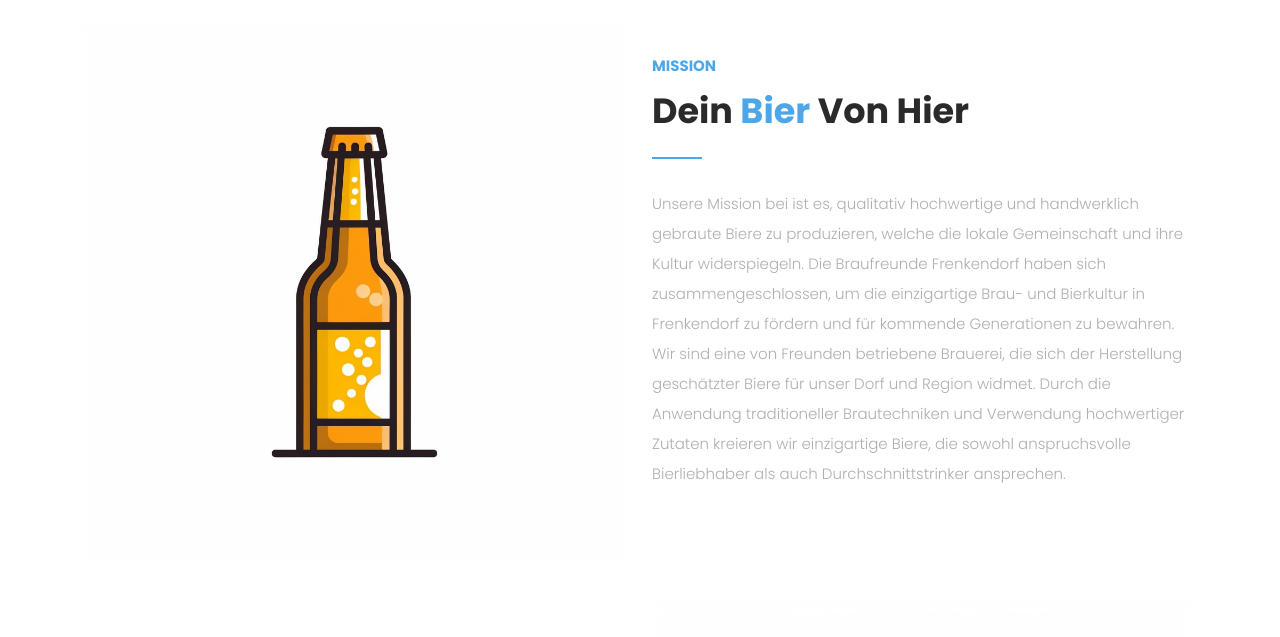
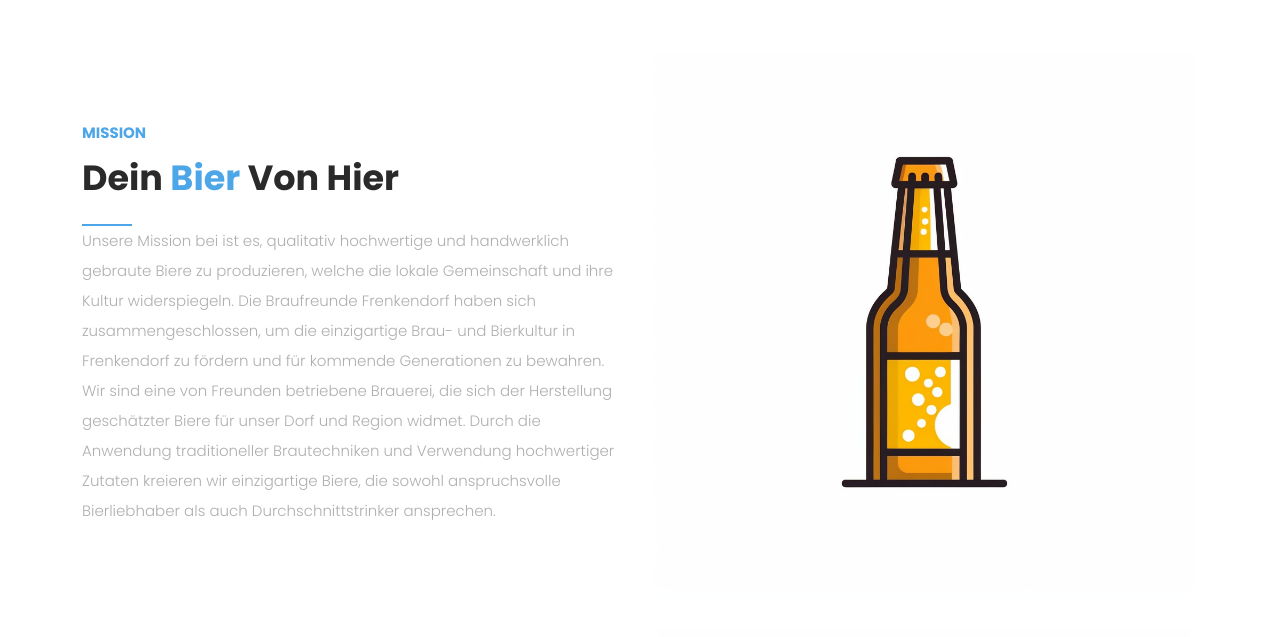
Before and after one commit to braufreunde-frenkendorf/braufreunde-frenkendorf.github.io, a plain HTML site: page index.html in a window 1280 px wide. Shown: the part 803-1440 px from the top of the page. Drawn offline with Linux system fonts and the light colour scheme.

Commit message:
fix layout

```diff
--- a/index.html
+++ b/index.html
@@ -9,7 +9,8 @@
   <meta name="author" content="">
   <link rel="preconnect" href="https://fonts.googleapis.com">
   <link rel="preconnect" href="https://fonts.gstatic.com" crossorigin>
-    <link href="https://fonts.googleapis.com/css2?family=Poppins:wght@100;200;300;400;500;600;700;800;900&display=swap" rel="stylesheet">
+  <link href="https://fonts.googleapis.com/css2?family=Poppins:wght@100;200;300;400;500;600;700;800;900&display=swap"
+    rel="stylesheet">
 
   <title>Braufreunde Frenkendorf</title>
 
@@ -55,7 +56,9 @@
               <li class="scroll-to-section"><a href="#top" class="active">Home</a></li>
               <li class="scroll-to-section"><a href="#about">Mission</a></li>
               <li class="scroll-to-section"><a href="#services">Mitmachen</a></li>
-              <li class="scroll-to-section"><div class="border-first-button"><a href="mailto:braufreunde-frenkendorf.ch">Melde Dich!</a></div></li>
+              <li class="scroll-to-section">
+                <div class="border-first-button"><a href="mailto:braufreunde-frenkendorf.ch">Melde Dich!</a></div>
+              </li>
             </ul>
             <a class='menu-trigger'>
               <span>Menu</span>
@@ -79,7 +82,10 @@
                   <div class="col-lg-12">
                     <h6>BRAUFREUNDE FRENKENDORF</h6>
                     <h2>Gemeinsam für die Bierkultur unseres Dorfes</h2>
-                    <p>Die Braufreunde Frenkendorf möchten die Bierkultur in Frenkendorf am Leben erhalten. Wir lieben handwerklich gebrautes Bier und suchen nach anderen Bierliebhabern, die sich uns anschliessen und gemeinsam mit uns einen Verein gründen wollen. Gemeinsam wollen wir das Wissen und die Leidenschaft für das Brauen von Bier teilen und unsere lokalen Brauereien unterstützen.</p>
+                    <p>Die Braufreunde Frenkendorf möchten die Bierkultur in Frenkendorf am Leben erhalten. Wir lieben
+                      handwerklich gebrautes Bier und suchen nach anderen Bierliebhabern, die sich uns anschliessen und
+                      gemeinsam mit uns einen Verein gründen wollen. Gemeinsam wollen wir das Wissen und die
+                      Leidenschaft für das Brauen von Bier teilen und unsere lokalen Brauereien unterstützen.</p>
                   </div>
                 </div>
               </div>
@@ -95,25 +101,30 @@
     </div>
   </div>
 
-  <div id="about" class="about section" style="padding-top: 0px;">
+  <div id="about" class="about section" style="padding-top: 30px;">
     <div class="container">
       <div class="row">
         <div class="col-lg-12">
           <div class="row">
-            <div class="col-lg-6">
-              <div class="about-left-image  wow fadeInLeft" data-wow-duration="1s" data-wow-delay="0.5s">
-                <img src="assets/images/beer-bottle-02.png" alt="">
-              </div>
-            </div>
-            <div class="col-lg-6 align-self-center  wow fadeInRight" data-wow-duration="1s" data-wow-delay="0.5s">
-              <div class="about-right-content">
+            <div class="col-lg-6 align-self-center  wow fadeInLeft" data-wow-duration="1s" data-wow-delay="0.5s">
+              <div class="about-left-content">
                 <div class="section-heading">
                   <h6>MISSION</h6>
                   <h4>Dein <em>Bier</em> von hier</h4>
                   <div class="line-dec"></div>
                 </div>
-                <p>Unsere Mission bei ist es, qualitativ hochwertige und handwerklich gebraute Biere zu produzieren, welche die lokale Gemeinschaft und ihre Kultur widerspiegeln. Die Braufreunde Frenkendorf haben sich zusammengeschlossen, um die einzigartige Brau- und Bierkultur in Frenkendorf zu fördern und für kommende Generationen zu bewahren. Wir sind eine von Freunden betriebene Brauerei, die sich der Herstellung geschätzter Biere für unser Dorf und Region widmet. Durch die Anwendung traditioneller Brautechniken und Verwendung hochwertiger Zutaten kreieren wir einzigartige Biere, die sowohl anspruchsvolle Bierliebhaber als auch Durchschnittstrinker ansprechen.</p>
+                <p>Unsere Mission bei ist es, qualitativ hochwertige und handwerklich gebraute Biere zu produzieren,
+                  welche die lokale Gemeinschaft und ihre Kultur widerspiegeln. Die Braufreunde Frenkendorf haben sich
+                  zusammengeschlossen, um die einzigartige Brau- und Bierkultur in Frenkendorf zu fördern und für
+                  kommende Generationen zu bewahren. Wir sind eine von Freunden betriebene Brauerei, die sich der
+                  Herstellung geschätzter Biere für unser Dorf und Region widmet. Durch die Anwendung traditioneller
+                  Brautechniken und Verwendung hochwertiger Zutaten kreieren wir einzigartige Biere, die sowohl
+                  anspruchsvolle Bierliebhaber als auch Durchschnittstrinker ansprechen.</p>
               </div>
+            </div>
+            <div class="col-lg-6">
+              <div class="about-right-image  wow fadeInRight" data-wow-duration="1s" data-wow-delay="0.5s">
+                <img src="assets/images/beer-bottle-02.png" alt="">
               </div>
             </div>
           </div>
@@ -134,18 +145,21 @@
                   <h4>Einmal <em>Brauluft</em> schnuppern</h4>
                   <div class="line-dec"></div>
                 </div>
-                <p>Wolltest du schon immer mal wissen, wie man Bier braut? Bei Braufreunde Frenkendorf kannst du einen Brautag in unserer Brauerei erleben! Wenn es dir gefällt, kannst du unserem Verein beitreten und Teil unserer Gemeinschaft von Bierliebhabern und Brauern werden. Mach mit und erlebe die Leidenschaft und den Spaß am Brauen!</p>
+                <p>Wolltest du schon immer mal wissen, wie man Bier braut? Bei Braufreunde Frenkendorf kannst du einen
+                  Brautag in unserer Brauerei erleben! Wenn es dir gefällt, kannst du unserem Verein beitreten und Teil
+                  unserer Gemeinschaft von Bierliebhabern und Brauern werden. Mach mit und erlebe die Leidenschaft und
+                  den Spaß am Brauen!</p>
                 <p>&nbsp;</p>
                 <p>Schnuppertag - Samstag, 20. Oktober 2025</p>
                 <p>Schnuppertag - Samstag, 20. Oktober 2025</p>
                 <p>&nbsp;</p>
-                <p>Ob nur mal reinschauen oder schon kräftig mithelfen, wir suchen immer nach neuen Mitgliedern. Melde dich unter <a href="mailto:info@braufreunde-frenkendorf.ch">info@braufreunde-frenkendorf.ch</a>.</p>
+                <p>Ob nur mal reinschauen oder schon kräftig mithelfen, wir suchen immer nach neuen Mitgliedern. Melde
+                  dich unter <a href="mailto:info@braufreunde-frenkendorf.ch">info@braufreunde-frenkendorf.ch</a>.</p>
               </div>
             </div>
             <div class="col-lg-6">
               <div class="about-right-image  wow fadeInRight" data-wow-duration="1s" data-wow-delay="0.5s">
                 <img src="assets/images/brewing-kettle-01.png" alt="">
-                </div>
               </div>
             </div>
           </div>
@@ -173,4 +187,5 @@
   <script src="assets/js/custom.js"></script>
 
 </body>
+
 </html>
```
Lines whose indentation alone changed are shown as unchanged.
